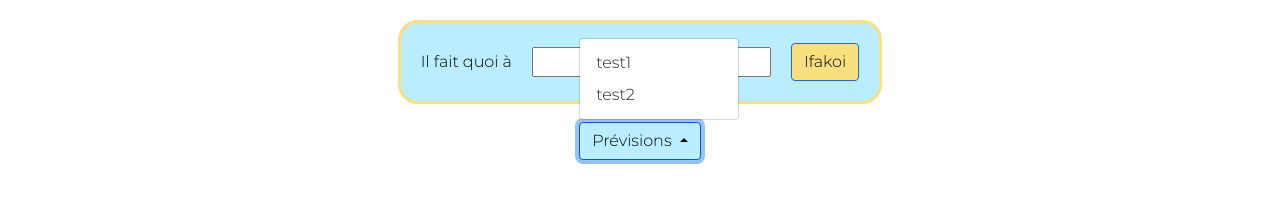
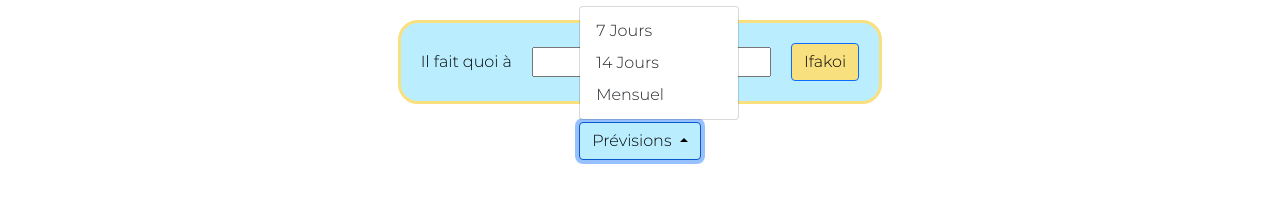
Before and after one commit to LainesseM-BdeB/RuffelME_LainesseM_TP2_Meteo, a plain HTML site: page index.html in a window 1280 px wide. Both pictures are taken after a click on the button "Prévisions". Shown: the part 250-452 px from the top of the page. Drawn offline with nearby package versions, Linux system fonts and the light colour scheme.

Commit message:
index.js ADDED eventListeners for all the options in the footer dropup menu
index.html
UPDATED the items in the dropup to buttons and added an id for each

Signed-off-by: Lainesse-BdeB <0684941@bdeb.qc.ca>

```diff
--- a/index.html
+++ b/index.html
@@ -41,8 +41,9 @@
             Prévisions
         </button>
         <ul class="dropdown-menu" aria-labelledby="dropdownMenuLink">
-            <li><a class="dropdown-item" href="#">test1</a></li>
-            <li><a class="dropdown-item" href="#">test2</a></li>
+            <li><button type="button" class="dropdown-item" id="jours7" href="#">7 Jours</button></li>
+            <li><button type="button" class="dropdown-item" id="jours14" href="#">14 Jours</button></li>
+            <li><button type="button" class="dropdown-item" id="mensuel" href="#">Mensuel</button></li>
         </ul>
     </div>
 </div>
--- a/script/index.js
+++ b/script/index.js
@@ -4,6 +4,17 @@ const fullMeteoData = new Map();
 window.onload = function() {
     parseMeteo();
 };
+
+document.querySelector("#jours7").addEventListener("click", e => {
+    console.log(e.target.id)
+})
+document.querySelector("#jours14").addEventListener("click", e => {
+    console.log(e.target.id)
+})
+document.querySelector("#mensuel").addEventListener("click", e => {
+    console.log(e.target.id)
+})
+
 
 let routes = {};
 let templates = {};
```
